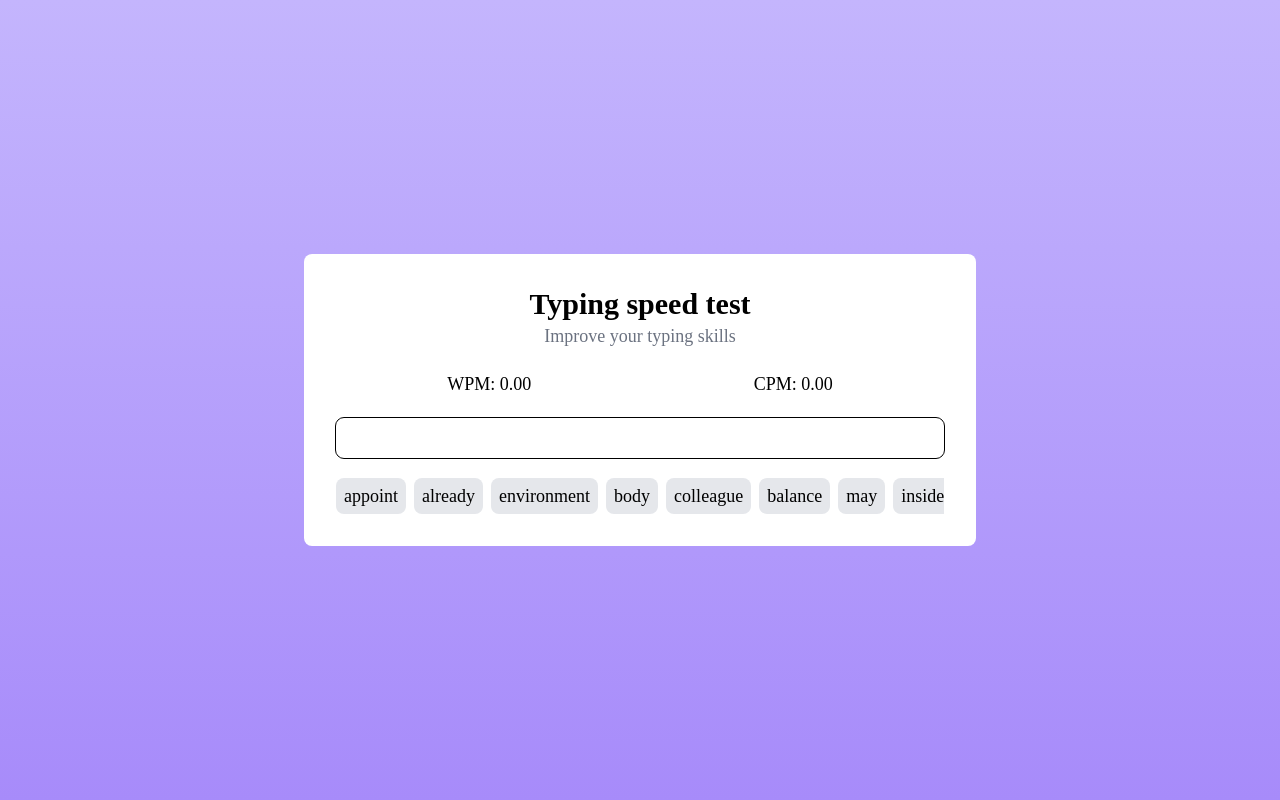
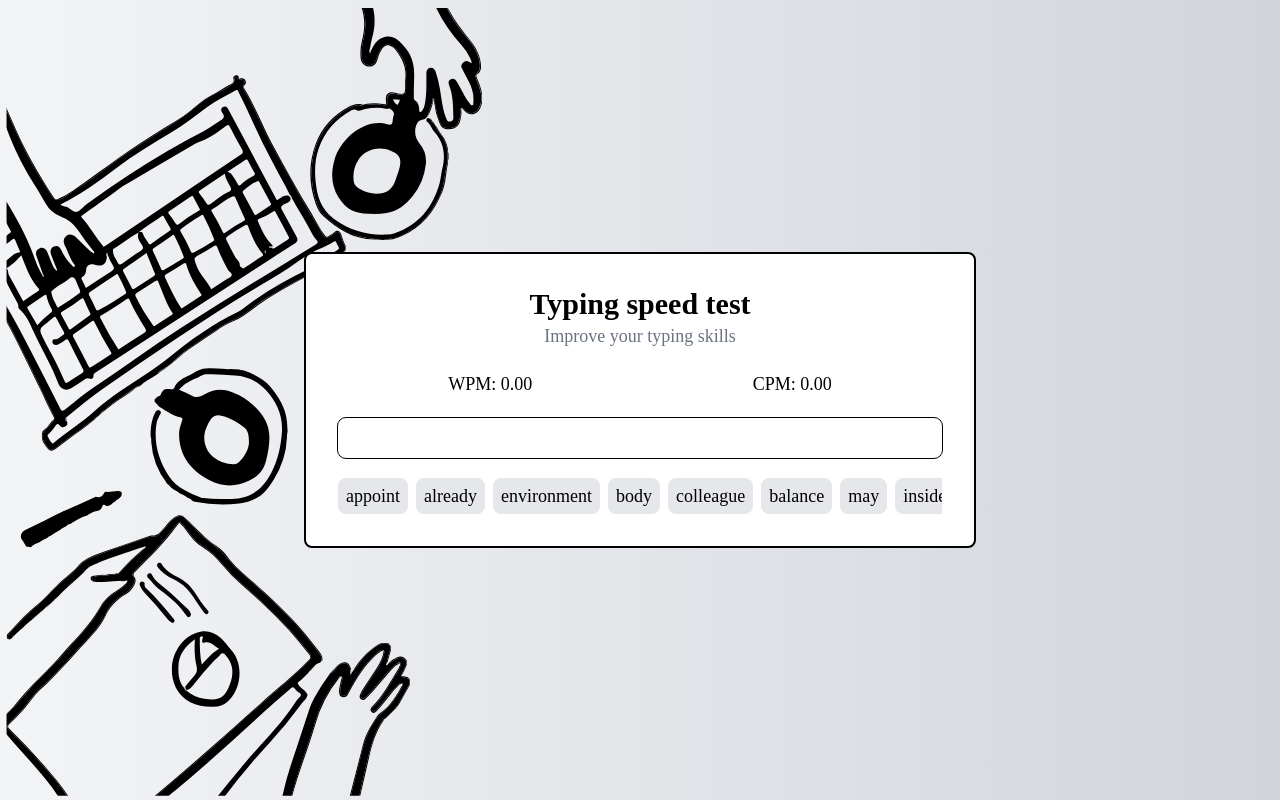
Before and after one commit to patryk-penczek/typing-speed-test, a Svelte app: page / in a window 1280 px wide. Built offline with nearby package versions, Linux system fonts and the light colour scheme; a web font is replaced by a local one.

Commit message:
improve: Added background image and updated design

```diff
--- a/src/App.svelte
+++ b/src/App.svelte
@@ -1,5 +1,6 @@
 <script lang="ts">
   import { onMount } from "svelte"
+  import Keyboard from "./assets/keyboard.svg"
   import WordInput from "./components/WordInput.svelte"
   import type { WordData } from "./types"
   import { shuffleArray } from "./utils/shuffleArray"
@@ -18,9 +19,17 @@
 </script>
 
 <main
-  class="flex items-center justify-center min-h-screen overflow-hidden bg-gradient-to-b from-violet-300 to-violet-400"
+  class="flex items-center justify-center min-h-screen overflow-hidden bg-gradient-to-r from-gray-100 to-gray-300"
 >
-  <div class="flex flex-col items-center w-full max-w-2xl p-8 bg-white gap-y-5 sm:rounded-lg">
+  <img
+    src="{Keyboard}"
+    alt=""
+    aria-label="Background image featuring a keyboard, by rawpixel.com on Freepik"
+    class="absolute left-0 object-cover h-screen"
+  />
+  <div
+    class="z-10 flex flex-col items-center w-full max-w-2xl p-8 bg-white border-2 border-black gap-y-5 sm:rounded-lg"
+  >
     <div class="flex flex-col items-center">
       <h1 class="text-3xl font-semibold">Typing speed test</h1>
       <h2 class="text-lg font-medium text-gray-500"> Improve your typing skills </h2>
```
Also changed, not shown: src/assets/keyboard.svg (added).
